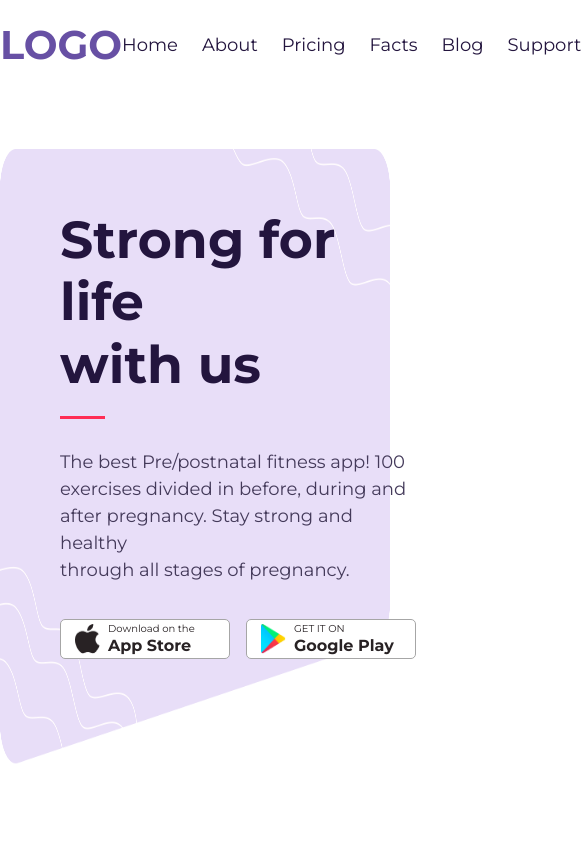
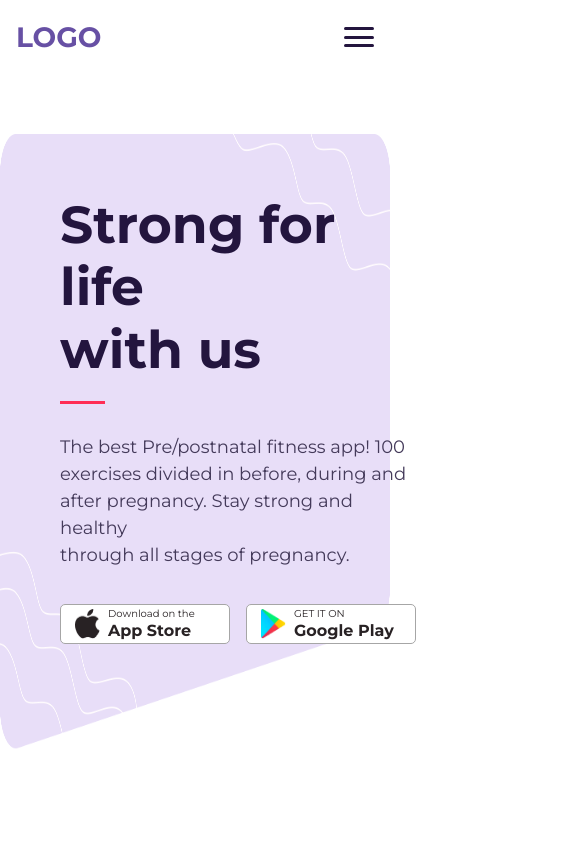
Before and after one commit to AnastasiiaBodnar/test-task, a Vue app: page / in a window 390 px wide. Shown: the top 844 px of the page, 585 px wide, since content can reach past the window. Built offline with nearby package versions, Linux system fonts and the light colour scheme.

Commit message:
feat(header): add responsive mobile burger menu for 1024/768/320px

```diff
--- a/src/components/layout/AppHeader.vue
+++ b/src/components/layout/AppHeader.vue
@@ -3,20 +3,63 @@ import { ref } from 'vue'
 
 const isLangOpen = ref(false)
 const isDownloadOpen = ref(false)
+const isMobileMenuOpen = ref(false)
 
 const toggleLang = () => {
   isLangOpen.value = !isLangOpen.value
+  isDownloadOpen.value = false
 }
 
 const toggleDownload = () => {
   isDownloadOpen.value = !isDownloadOpen.value
+  isLangOpen.value = false
+}
+
+const toggleMobileMenu = () => {
+  isMobileMenuOpen.value = !isMobileMenuOpen.value
 }
 </script>
 
 <template>
   <header class="header">
     <div class="header__container">
+
       <div class="header__logo">LOGO</div>
+
+      <button class="header__burger" @click="toggleMobileMenu">
+        <span></span>
+        <span></span>
+        <span></span>
+      </button>
+
+      <div v-if="isMobileMenuOpen" class="header__mobile-menu">
+        <a href="#">Home</a>
+        <a href="#">About</a>
+        <a href="#">Pricing</a>
+        <a href="#">Facts</a>
+        <a href="#">Blog</a>
+        <a href="#">Support</a>
+
+        <div class="header__download" @click="toggleDownload">
+          <button class="header__btn">Download</button>
+          <div v-if="isDownloadOpen" class="header__dropdown">
+            <div class="header__dropdown-item">App Store</div>
+            <div class="header__dropdown-item">Google Play</div>
+          </div>
+        </div>
+
+        <div class="header__lang" @click="toggleLang">
+          Eng {{ isLangOpen ? '▴' : '▾' }}
+          <div v-if="isLangOpen" class="header__dropdown">
+            <div class="header__dropdown-item">
+              <img src="/src/assets/icons/sverige.png" alt="Sverige"> Sverige
+            </div>
+            <div class="header__dropdown-item">
+              <img src="/src/assets/icons/english.png" alt="English"> English
+            </div>
+          </div>
+        </div>
+      </div>
 
       <nav class="header__nav">
         <a href="#">Home</a>
@@ -38,7 +81,7 @@ const toggleDownload = () => {
 
         <div class="header__lang" @click="toggleLang">
           Eng {{ isLangOpen ? '▴' : '▾' }}
-              <div v-if="isLangOpen" class="header__dropdown">
+          <div v-if="isLangOpen" class="header__dropdown header__dropdown--right">
             <div class="header__dropdown-item">
               <img src="/src/assets/icons/sverige.png" alt="Sverige"> Sverige
             </div>
@@ -48,27 +91,29 @@ const toggleDownload = () => {
           </div>
         </div>
       </div>
+
     </div>
   </header>
 </template>
 
 <style>
-  .header__container{
+.header__container {
   max-width: 1200px;
   margin: 0 auto;
-    padding: 20px 0px;
+  padding: 20px 0;
   display: flex;
   align-items: center;
   justify-content: space-between;
+  position: relative;
 }
 
-  .header__logo{
+.header__logo {
   font-weight: bold;
-    color: var( --color-primary);
+  color: var(--color-primary);
   font-size: 40px;
 }
 
-  .header__nav{
+.header__nav {
   display: flex;
   gap: 24px;
   margin-left: auto;
@@ -102,11 +147,8 @@ const toggleDownload = () => {
   padding: 10px 24px;
   width: 174px;
   height: 44px;
-    gap: 10px;
   font-weight: 500;
   font-size: 18px;
-    line-height: 20px;
-    letter-spacing: 0.1px;
   cursor: pointer;
   transition: opacity 0.2s ease;
 }
@@ -138,14 +180,20 @@ const toggleDownload = () => {
   background: var(--color-white);
   border-radius: 4px;
   min-width: 145px;
-    box-shadow: 0 6px 10px rgb(0, 0, 0, 0.1);
+  box-shadow: 0 6px 10px rgba(0, 0, 0, 0.1);
   overflow: hidden;
+  z-index: 101;
+}
+
+.header__dropdown--right {
+  left: auto;
+  right: 0;
 }
 
 .header__dropdown-item {
   display: flex;
   align-items: center;
-    padding: 4px 6px;
+  padding: 8px 16px;
   cursor: pointer;
   font-size: 14px;
   transition: background-color 0.2s ease;
@@ -155,7 +203,119 @@ const toggleDownload = () => {
   background-color: #f5f5f5;
 }
 
-  .header__dropdown-item--download {
-    padding: 8px 16px;
+.header__burger {
+  display: none;
+  flex-direction: column;
+  justify-content: space-between;
+  width: 30px;
+  height: 20px;
+  background: transparent;
+  border: none;
+  cursor: pointer;
+  padding: 0;
+  z-index: 100;
+}
+
+.header__burger span {
+  display: block;
+  width: 100%;
+  height: 3px;
+  background-color: var(--color-dark-text);
+  border-radius: 2px;
+}
+
+.header__mobile-menu {
+  display: none;
+}
+
+
+@media (max-width: 1024px) {
+  .header__container {
+    padding: 20px 60px;
+  }
+  .header__logo {
+    font-size: 32px;
+  }
+  .header__nav {
+    gap: 16px;
+    margin-right: 20px;
+  }
+  .header__nav a {
+    font-size: 16px;
+  }
+  .header__btn {
+    width: auto;
+    padding: 10px 16px;
+    font-size: 16px;
+  }
+}
+
+@media (max-width: 768px) {
+
+  .header__nav,
+  .header__actions {
+    display: none;
+  }
+
+  .header__burger {
+    display: flex;
+  }
+
+
+  .header__mobile-menu {
+    display: flex;
+    flex-direction: column;
+    align-items: center;
+    gap: 20px;
+    position: absolute;
+    top: 80px;
+    left: 0;
+    width: 100%;
+    background: var(--color-white);
+    padding: 30px 0 40px 0;
+    box-shadow: 0 4px 6px rgba(0, 0, 0, 0.1);
+    z-index: 99;
+  }
+
+  .header__mobile-menu a {
+    text-decoration: none;
+    color: var(--color-dark-text);
+    font-size: 18px;
+    font-weight: 400;
+    transition: color 0.2s ease;
+  }
+
+  .header__mobile-menu a:hover {
+    color: var(--color-primary);
+  }
+
+  .header__mobile-menu .header__download,
+  .header__mobile-menu .header__lang {
+    display: flex;
+    flex-direction: column;
+    align-items: center;
+  }
+
+  .header__mobile-menu .header__dropdown {
+    position: relative;
+    top: 10px;
+    left: auto;
+    right: auto;
+    box-shadow: 0 4px 12px rgba(0, 0, 0, 0.1);
+    min-width: 180px;
+    text-align: center;
+  }
+}
+
+@media (max-width: 480px) {
+  .header__container {
+    padding: 20px 16px;
+  }
+  .header__logo {
+    font-size: 28px;
+  }
+  .header__mobile-menu {
+    top: 75px;
+  }
 }
 </style>
```
Lines whose indentation alone changed are shown as unchanged.
